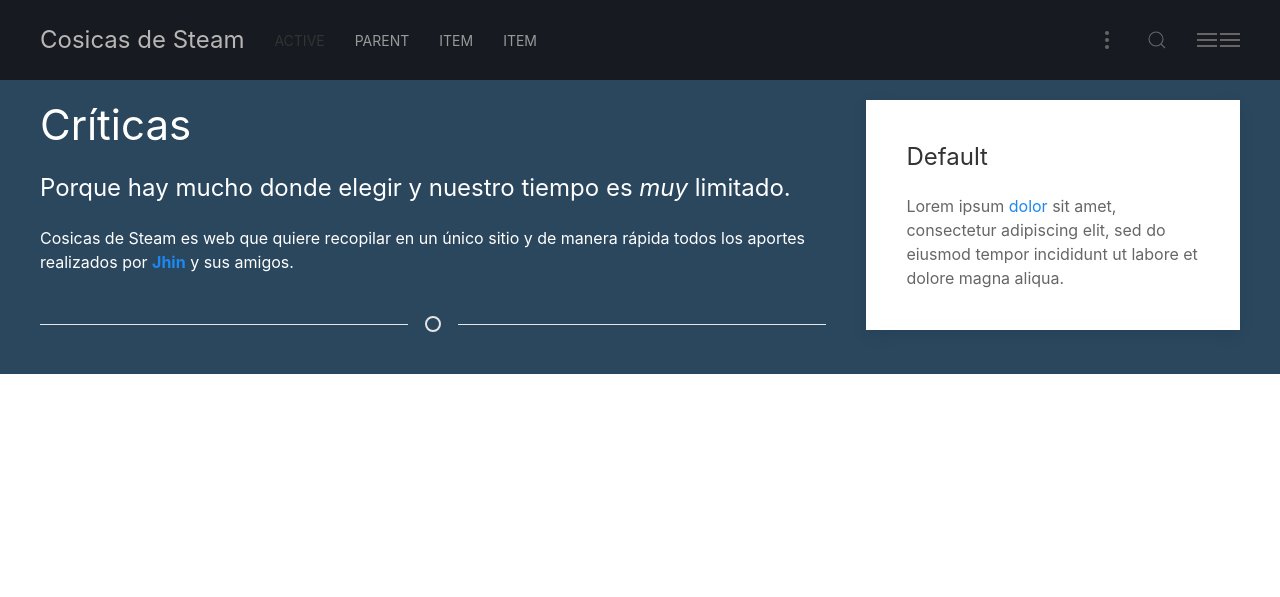
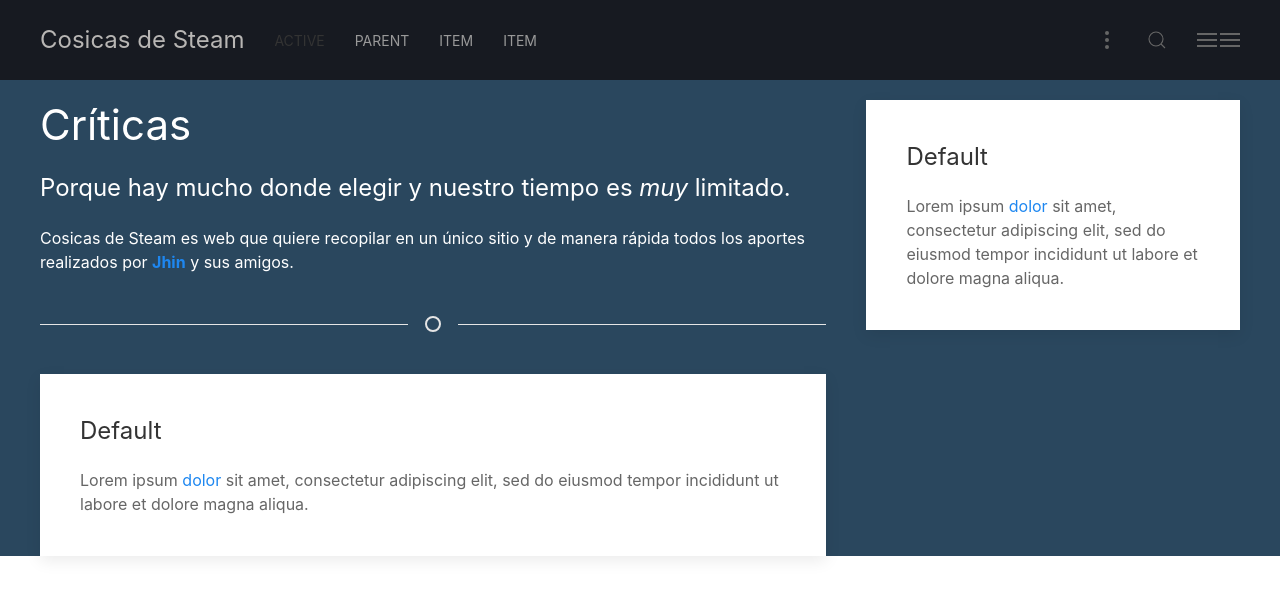
Before and after one commit to Throyd/steamstuff, a Jekyll site: the page built from index.html, in a window 1280 px wide. Shown: the top 597 px of the page. Built offline with Jekyll 4.4.1, drawn with Linux system fonts in a browser that asks for light colours; nearby versions of some CDN libraries.

Commit message:
Update home.html

```diff
--- a/_layouts/home.html
+++ b/_layouts/home.html
@@ -9,7 +9,15 @@
         <p uk-dropcap">Cosicas de Steam es web que quiere recopilar en un único sitio y de manera rápida todos los aportes realizados por <a href="https://throyd.github.io/steamstuff/author/jhin/"><strong>Jhin</strong></a> y sus amigos.</p>
         <hr class="uk-divider-icon uk-margin-medium">
       </section>
-      {% include reviews_latest.html %}
+      <div class="uk-widht-2-3@m">
+        {% include reviews_latest.html %}
+      </div>
+      <div class="uk-width-expand@m">
+         <div class="uk-card uk-card-body uk-card-default uk-card-hover">
+      <h3 class="uk-card-title">Default</h3>
+        <p>Lorem ipsum <a href="#">dolor</a> sit amet, consectetur adipiscing elit, sed do eiusmod tempor incididunt ut labore et dolore magna aliqua.</p>
+      </div>
+      </div>
     </div>
   <div class="uk-width-expand@m">
     <div class="uk-card uk-card-body uk-card-default uk-card-hover">
```
